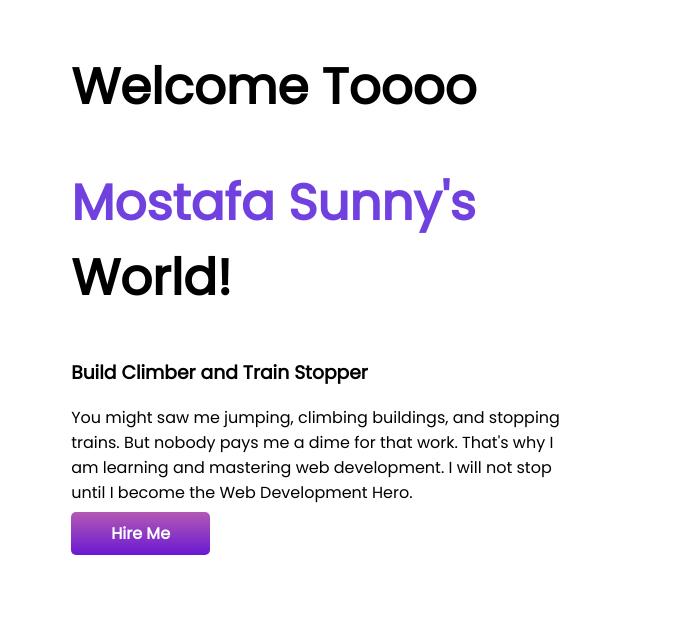
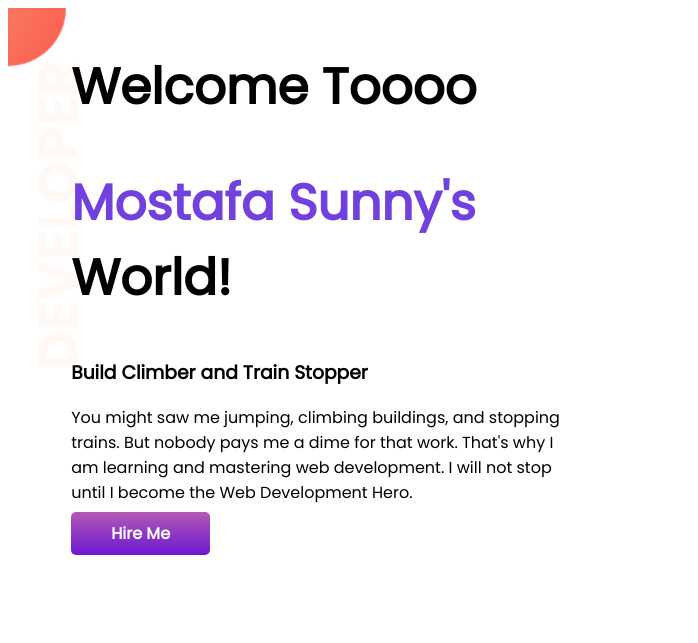
Before and after one commit to YounusMostafaSunny/developer-again-portfolio, a plain HTML site: page index.html in a window 1280 px wide. Shown: the top 643 px of the page, 0-698 px from the left. Drawn offline with Linux system fonts and the light colour scheme; grey boxes are pictures that could not be loaded.

Commit message:
tor banner added

```diff
--- a/index.html
+++ b/index.html
@@ -15,7 +15,7 @@
 </head>
 
 <body>
-    <section>
+    <section class="top-banner">
         <div class="half-width">
             <h1>Welcome Toooo</h1>
             <h1> <span class="orange-color">Mostafa Sunny's</span> World!</h1>
```
